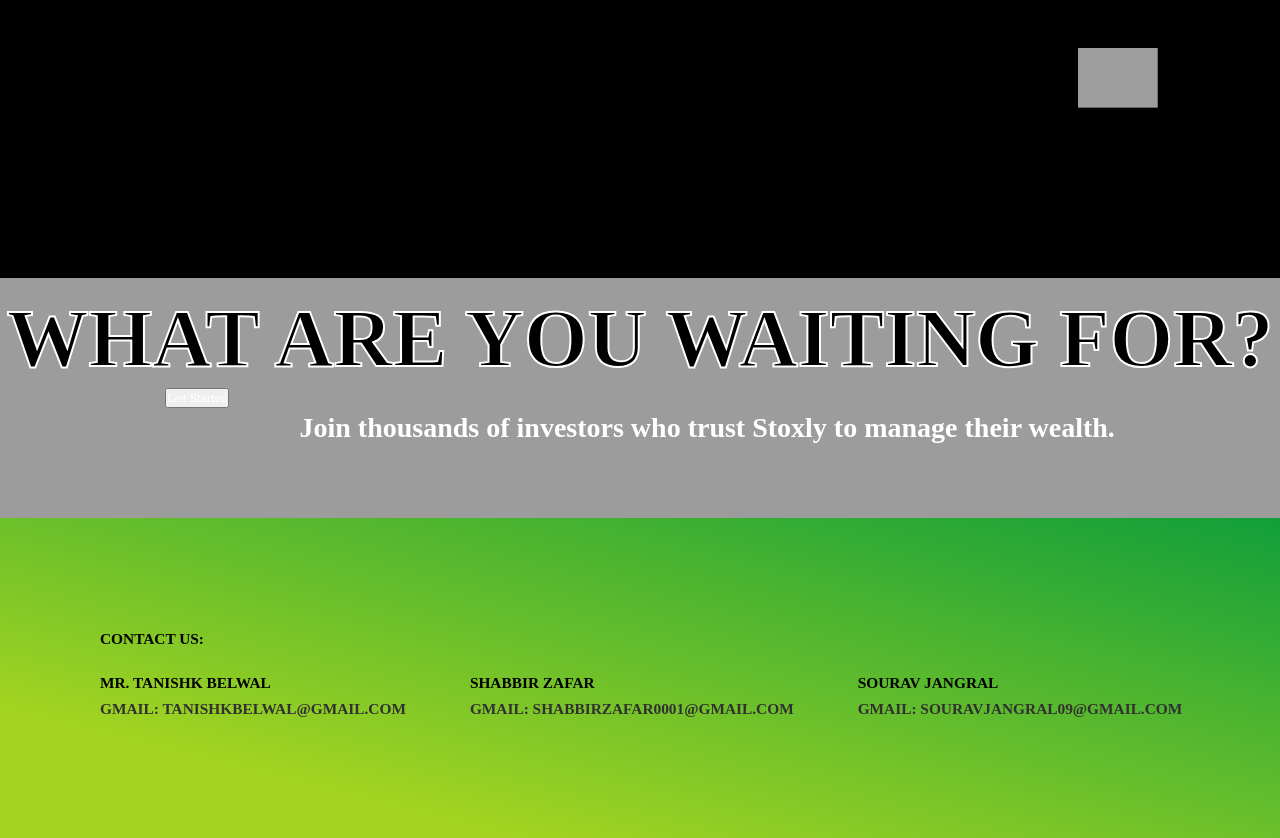
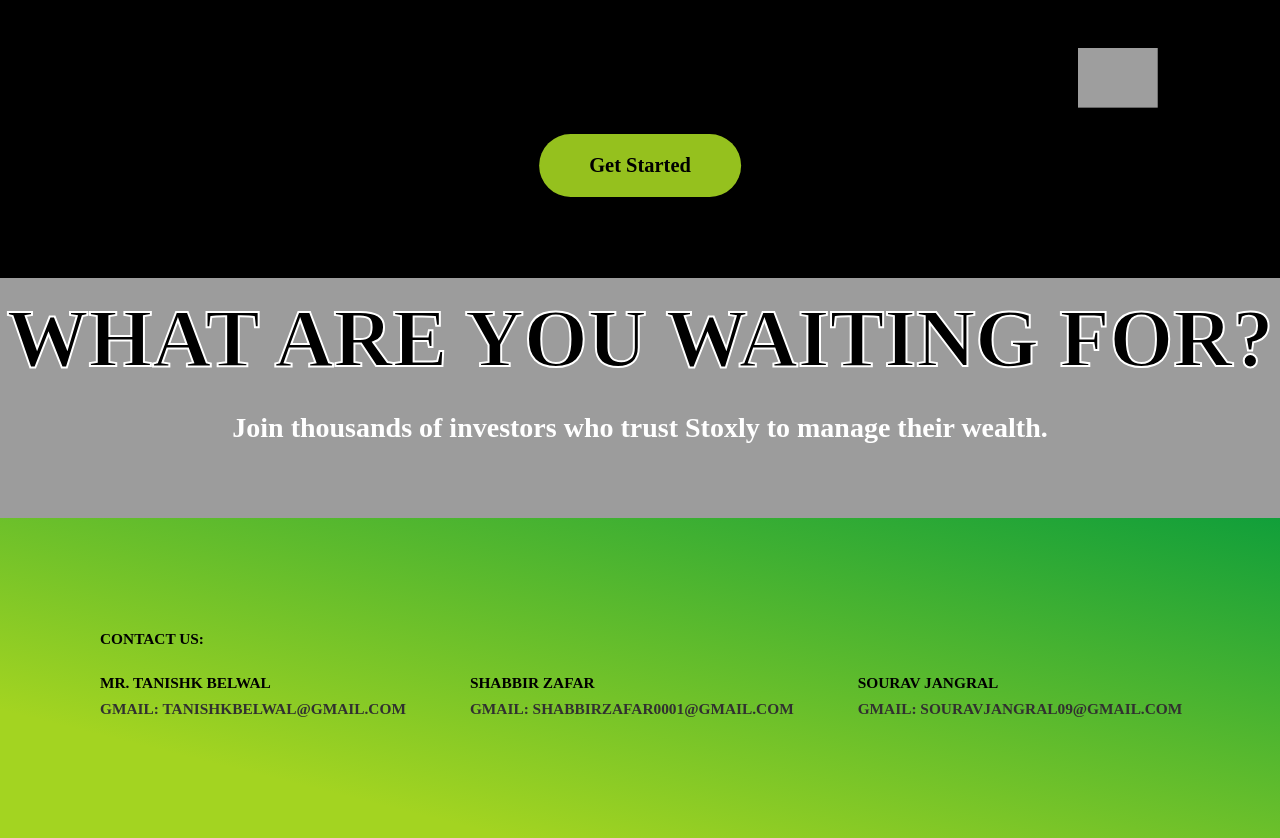
Before and after one commit to tanishkbelwal/Landing_page, a plain HTML site: page index.html in a window 1280 px wide. Shown: the part 2500-3338 px from the top of the page. Drawn offline with nearby package versions, Linux system fonts and the light colour scheme; grey boxes are pictures that could not be loaded.

Commit message:
Update style.css

```diff
--- a/style.css
+++ b/style.css
@@ -424,3 +424,29 @@
   font-weight: 800;
   margin-bottom: 8px;
 }
+
+#cta-button {
+  position: absolute;
+  top: -60%; /* was 20%, now moved higher */
+  left: 50%;
+  transform: translateX(-50%);
+  z-index: 10;
+  text-decoration: none;
+}
+
+#cta-button button {
+  background-color: #95c11e;
+  color: black;
+  font-size: 1.6vw;          /* Increased from 1.2vw */
+  font-weight: bold;
+  padding: 20px 50px;        /* Increased from 15px 30px */
+  border: none;
+  border-radius: 40px;       /* Slightly more rounded */
+  cursor: pointer;
+  transition: all 0.3s ease;
+}
+#cta-button button:hover {
+  background-color: black;
+  color: #95c11e;
+  border: 2px solid #95c11e;
+}
```
